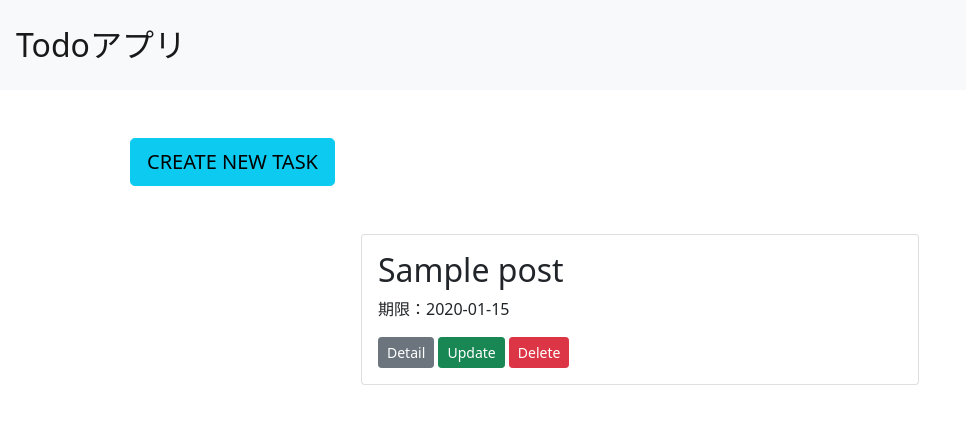
After one commit to ShotaMiura/todo_app, a Flask app: template templates/member.html in a window 1280 px wide. The commit adds this page. Shown: the top 424 px of the page, without its empty margins (0-966 px from the left). Run offline with Flask 2, Linux system fonts and the light colour scheme; the template is opened without the code that fills it: values that come from a table or form of the project are taken from there, others are empty; tables that the repository leaves empty hold one stand-in row (values such as "Sample post"); some libraries are stand-ins or nearby versions.

Commit message:
Add files via upload

```diff
--- a/templates/create.html
+++ b/templates/create.html
@@ -1,9 +1,8 @@
-
 {% extends 'base.html' %}
 
 {% block body %}
 <h2 class="m-5">新規追加</h2>
-<form class="m-5" action="/" method='POST'>
+<form class="m-5" action="/member" method='POST'>
     <div class="form-group pb-3">
         <label for="title">Title : </label>
         <input type="text" class="form-control" name="title" aria-describedby="title-help">
@@ -17,7 +16,7 @@
         <label for="due">Due : </label>
         <input type="date" name="due" required>
     </div>
-    <a class="btn btn-outline-primary" href="/" role="button">Return</a>
+    <a class="btn btn-outline-primary" href="/member" role="button">Return</a>
     <button type="submit" class="btn btn-primary">Create</button>
 </form>
 
--- a/templates/detail.html
+++ b/templates/detail.html
@@ -8,7 +8,7 @@
                 style="font-size: 0.5em;">期限：{{ post.due.date() }}</span></h2>
         <p>{{ post.detail }}</p>
         <div class="pt-2">
-            <a class="btn btn-outline-success" href="/" role="button">Return</a>
+            <a class="btn btn-outline-success" href="/member" role="button">Return</a>
             <a class="btn btn-success" href="/update/{{ post.id }}" role="button">Update</a>
         </div>
     </div>
--- /dev/null
+++ b/templates/logout.html
@@ -0,0 +1,5 @@
+{% extends 'base.html' %}
+
+{% block body %}
+<h2>ログアウト</h2>
+{% endblock %}
--- /dev/null
+++ b/templates/member.html
@@ -0,0 +1,24 @@
+{% extends 'base.html' %}
+
+{% block body %}
+<div class="container">
+    <a class="btn btn-info btn-lg m-5" href="/create" role="button">CREATE NEW TASK</a>
+    {% for post in posts %}
+    <div class="card w-50 mb-3" style="margin: auto;">
+        <div class="card-body">
+            {% if post.due.date() < today %}
+            <div class="alert alert-warning" role="alert">
+                期限切れです！
+            </div>
+            {% endif %}
+            <h2 class="card-title">{{ post.title }}</h2>
+            <p>期限：{{ post.due.date() }}</p>
+            <a class="btn btn-secondary btn-sm" href="/detail/{{ post.id }}" role="button">Detail</a>
+            <a class="btn btn-success btn-sm" href="/update/{{ post.id }}" role="button">Update</a>
+            <a class="btn btn-danger btn-sm" href="/delete/{{ post.id }}" role="button">Delete</a>
+        </div>
+    </div>
+    {% endfor %}
+</div>
+
+{% endblock %}
--- a/templates/update.html
+++ b/templates/update.html
@@ -15,7 +15,7 @@
         <label for="due">Due : </label>
         <input type="date" name="due" value={{ post.due.date() }} required>
     </div>
-    <a class="btn btn-outline-primary" href="/" role="button">Return</a>
+    <a class="btn btn-outline-primary" href="/member" role="button">Return</a>
     <button type="submit" class="btn btn-primary">Change</button>
 </form>
 {% endblock %}
```
Also changed, not shown: templates/entry.html (added, +23 -0 lines), templates/login.html (added, +13 -0 lines), templates/top.html (added, +10 -0 lines).
